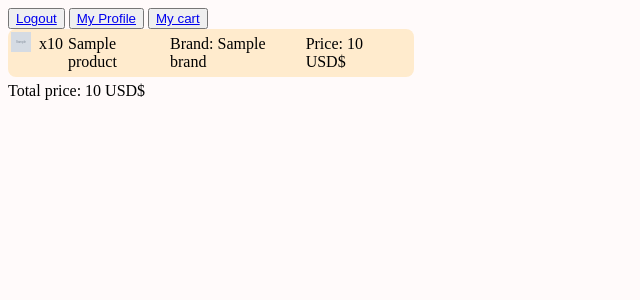
After one commit to ilaycohen1/Flask-shop, a Flask app: template templates/my_cart.html in a window 1280 px wide. The commit adds this page. Shown: the top 300 px of the page, without its empty margins (0-640 px from the left). Run offline with Flask 3, Linux system fonts and the light colour scheme; data comes from the database, SQL or seed files in the repository; the template is opened without the code that fills it: most values are stand-ins (such as "Sample title", 1, 10 or a date in 2020); grey boxes marked "Sample" are stand-in pictures; some libraries are stand-ins or nearby versions.

Commit message:
My Cart page is working, to do: update cart, clear cart, add products (admin) update products, connect the ordered in the db to the purchase.

```diff
--- a/app.py
+++ b/app.py
@@ -153,8 +153,27 @@ def productByPrice(priceOperator, priceInput):
 
 @app.route('/cart/add/<productID>')
 def addToCart(productID):
-    cart = session["cart"]
+    if "cart" in session:
+        cart = list(session["cart"])
+    else:
+        cart = []
     cart.append(productID)
     session["cart"] = cart
     message = {"messageAdd" : "Added to cart"}
     return jsonify(message)
+
+@app.route('/my_cart')
+def myCart():
+    if "cart" in session:
+        productIds = list(session["cart"])
+        amounts = {}
+
+        for id in productIds:
+            amounts[int(id)] =  productIds.count(id)
+
+        products = [db.get_product_by_id(id) for id in set(productIds)]
+        sum = db.sumPrice(productIds)
+
+        return render_template("my_cart.html", products=products, sum=sum, amounts=amounts)
+    else:
+        return "Your Cart Is Empty"
--- a/db.py
+++ b/db.py
@@ -227,3 +227,10 @@ def get_orders_by_product(product_name):
 def get_user_by_username(username):
     user = query(f"SELECT * FROM users WHERE username='{username}'")
     return listToDictUser(user)
+
+def sumPrice(productsIdsList):
+    sum = 0
+    for id in productsIdsList:
+        p = get_product_by_id(id)
+        sum += p.price
+    return sum
--- a/static/style.css
+++ b/static/style.css
@@ -100,3 +100,23 @@ body {
     width:20px;
     height:20px;
 }
+
+.productImageCart {
+    width:20px;
+    height:20px;
+}
+
+.row {
+    display: flex;
+    gap:5px;
+    background-color: blanchedalmond;
+    width: 400px;
+    padding: 3px;
+    border-radius: 8px;
+}
+
+.cartProducts {
+    display: flex;
+    flex-direction: column;
+    gap: 5px;
+}
--- /dev/null
+++ b/templates/my_cart.html
@@ -0,0 +1,24 @@
+{% extends "base.html" %}
+{% block content %}
+<script src="/static/products.js" defer></script>
+<link rel="stylesheet" href="/static/style.css">
+
+<div class="cartProducts">
+    {% for product in products %}
+        <div class="row">
+            <div>
+                <img class="productImageCart" src="/static/images/{{ product.image }}" alt="Image">
+            </div>
+            <div style="display: flex; gap:5px; margin: 3px;">
+                <div>x{{ amounts[product.product_id] }}</div>
+                <div>{{ product.name }}</div>
+                <div>Brand: {{ product.brand }}</div>
+                <div>Price: {{ product.price }} USD$</div>
+                <div></div>
+            </div>
+        </div>
+    {% endfor %}
+
+    <div>Total price: {{ sum }} USD$</div>
+
+{% endblock %}
```
Also changed, not shown: static/products.js (indentation only), 1 other file.
